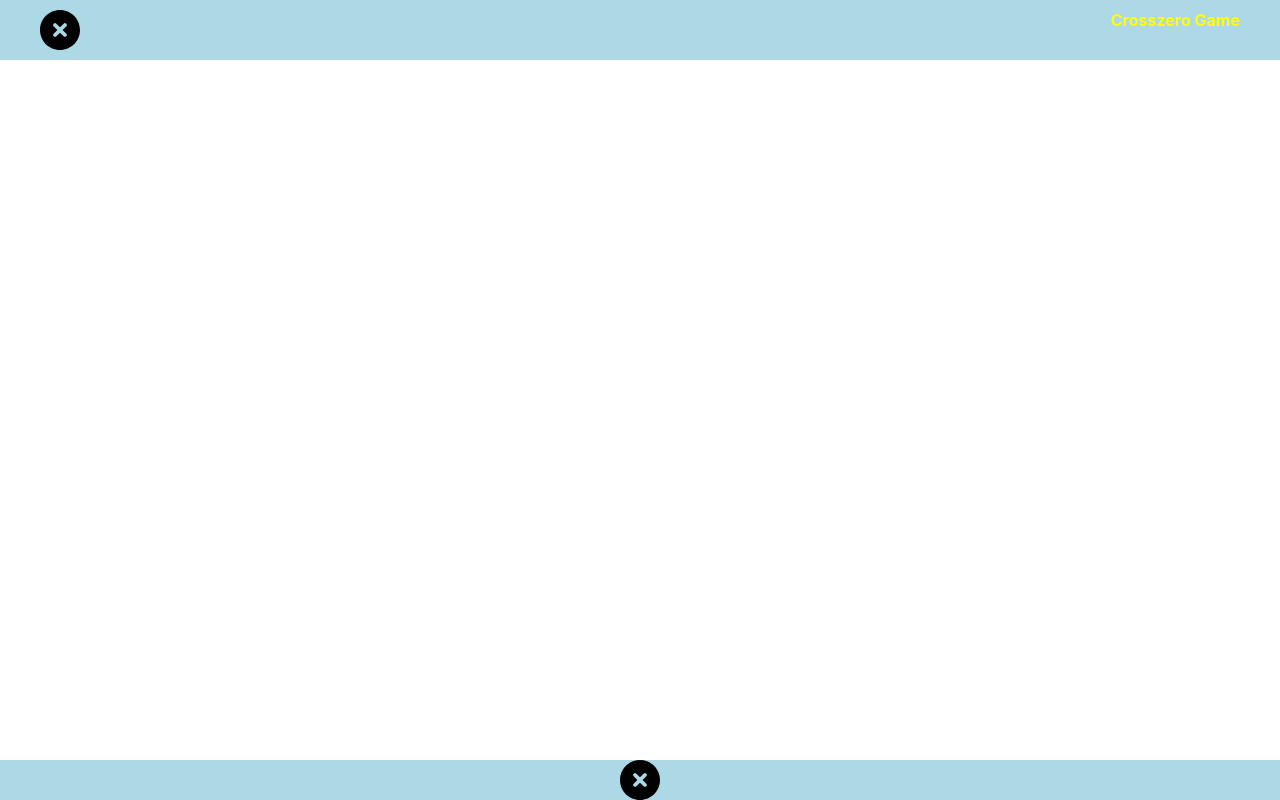
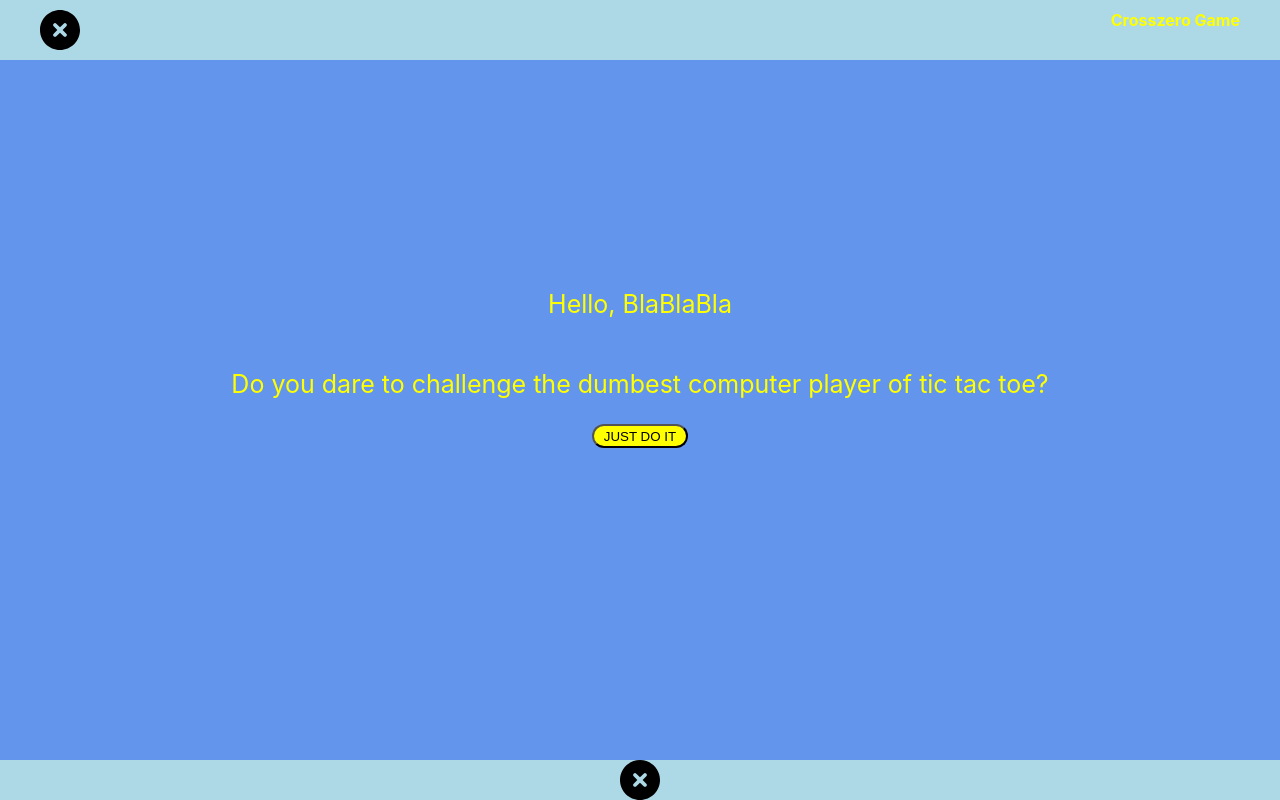
Before and after one commit to ratiry/crosszeroGame, a React (Create React App) app: page / in a window 1280 px wide. Built offline with nearby package versions, Linux system fonts and the light colour scheme.

Commit message:
made temprorary welcome page

```diff
--- a/src/App.js
+++ b/src/App.js
@@ -1,14 +1,21 @@
 import './App.module.scss';
-import { BrowserRouter, Routes } from 'react-router-dom';
+import { BrowserRouter, Routes,Route } from 'react-router-dom';
 import classes from './App.module.scss';
 import Header from './components/Header/Header';
 import Footer from './components/Footer/Footer';
+import Welcome from './components/Content/Welcome/Welcome';
 function App() {
+
   return (
     <BrowserRouter>
         <div className={classes.App}>
           <Header/>
-          <div></div>
+          <div className={classes.Content}>
+            <Routes>
+              <Route path={'/'} element={<Welcome/>} />
+
+            </Routes>
+          </div>
           <Footer/>
         </div>
     </BrowserRouter>
--- a/src/App.module.scss
+++ b/src/App.module.scss
@@ -6,6 +6,9 @@
     .container{
       max-width:1200px;
       margin:0 auto;
-      height:auto;
+    }
+    .Content{
+      background:cornflowerblue;
+      padding:10vh;
     }
   }
--- /dev/null
+++ b/src/components/Content/Welcome/Welcome.jsx
@@ -0,0 +1,25 @@
+import classes from './Welcome.module.scss';
+import Appclasses from './../../../App.module.scss';
+import { useState } from 'react';
+import { Navigate } from 'react-router-dom';
+let Welcome=()=>{
+  let [redirect,Setredirect] = useState(false);
+  if(!redirect){
+    return(
+      <div className={classes.Welcome + ' ' + Appclasses.container }>
+        <p>
+          Hello, BlaBlaBla
+        </p>
+        <p>
+          Do you dare to challenge the dumbest computer player of tic tac toe?
+        </p>
+        <button className={classes.Start_button} onClick={()=> Setredirect(true)}><span>Just Do it</span></button>
+      </div>
+    )
+  }else{
+    return(
+      <Navigate to={'/Game'}/>
+    )
+  }
+}
+export default Welcome;
--- /dev/null
+++ b/src/components/Content/Welcome/Welcome.module.scss
@@ -0,0 +1,26 @@
+.Welcome{
+  display:flex;
+  flex-direction:column;
+  align-items: center;
+  justify-content: center;
+  height:80% ;
+  p{
+    color:yellow;
+    font-size:25px;
+    text-align:center;
+  }
+  .Start_button{
+    display:flex;
+    max-width:10vw;
+    justify-content:center;
+    align-items:center;
+    height:3vh;
+    background:yellow;
+    border-radius: 20px;
+    padding:10px;
+
+    span{
+      text-transform: uppercase;
+    }
+  }
+}
```
